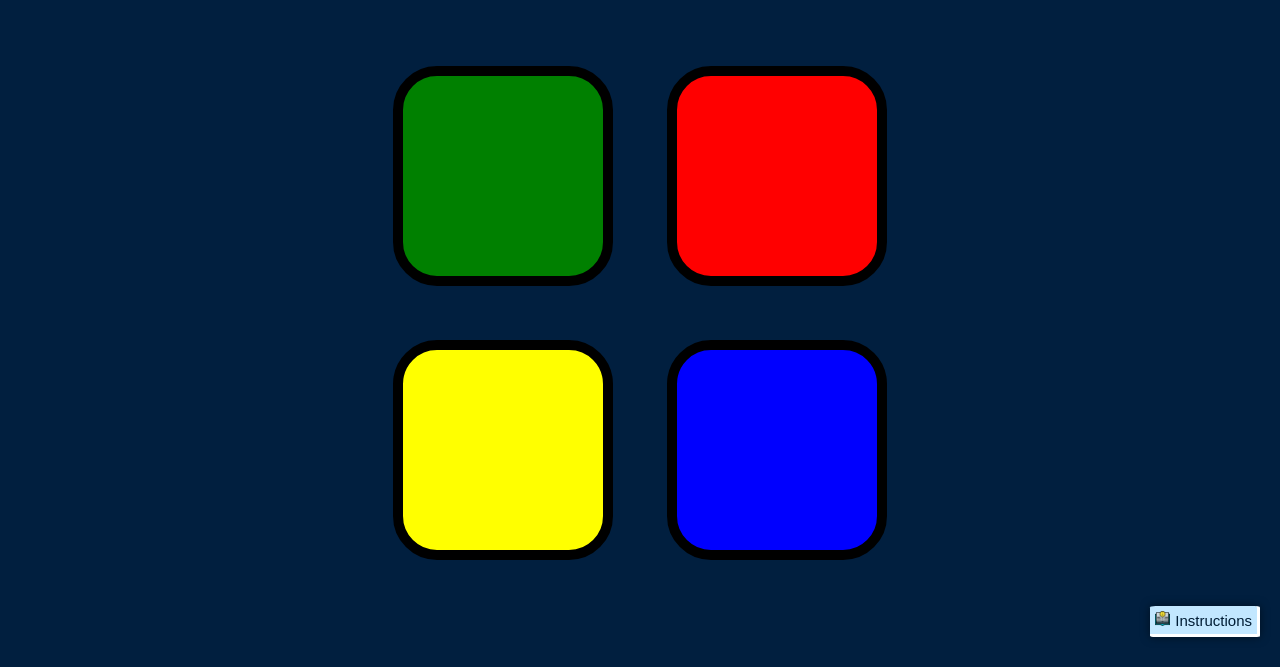
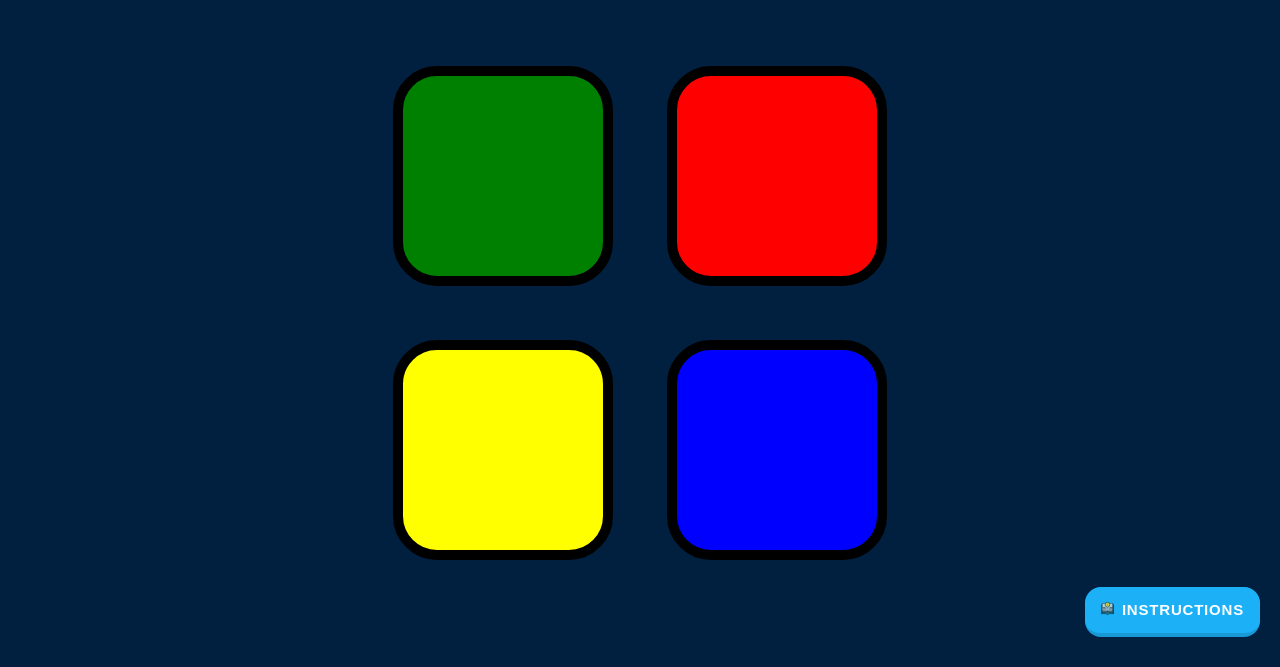
Before and after one commit to Arnab-batsy/Simon-Game, a plain HTML site: page index.html in a window 1280 px wide. Shown: the part 133-800 px from the top of the page. Drawn offline with nearby package versions, Linux system fonts and the light colour scheme.

Commit message:
Add the functionality to the instructions button

```diff
--- a/index.html
+++ b/index.html
@@ -36,7 +36,7 @@
   </div>
 
   <div class="fb-div">
-    <button class="fb"><img src="i.png">Instructions</button>
+    <button class="fb" onclick="window.open('https://github.com/Arnab-batsy/Simon-Game/blob/master/README.md', '_blank')" role="button"><img src="i.png">Instructions</button>
   </div>
 
 <script src="https://ajax.googleapis.com/ajax/libs/jquery/3.7.1/jquery.min.js"></script>
--- a/styles.css
+++ b/styles.css
@@ -59,20 +59,74 @@ body {
   right: 20px;
 }
 
-.fb {
-  background-color: #c2e7ff;
-  color: #001d35;
-  border: none;
-  border-radius: 5%;
-  border-bottom: 3px solid white;
-  border-right: 3px solid white;
-  padding: 5px;
-  font-size: 15px;
-  cursor: pointer;
-  box-shadow: 0px 0px 10px 0px rgba(0,0,0,0.5);
+
+img{
+  height: 13px;
+  margin-right: 8px;
+  opacity: 0.8;
 }
 
-img{
-  height: 15px;
-  margin-right: 5px;
+.fb {
+  appearance: button;
+  background-color: #1899D6;
+  border: solid transparent;
+  border-radius: 16px;
+  border-width: 0 0 4px;
+  box-sizing: border-box;
+  color: #FFFFFF;
+  cursor: pointer;
+  display: inline-block;
+  font-family: din-round,sans-serif;
+  font-size: 15px;
+  font-weight: 700;
+  letter-spacing: .8px;
+  line-height: 20px;
+  margin: 0;
+  outline: none;
+  overflow: visible;
+  padding: 13px 16px;
+  text-align: center;
+  text-transform: uppercase;
+  touch-action: manipulation;
+  transform: translateZ(0);
+  transition: filter .2s;
+  user-select: none;
+  -webkit-user-select: none;
+  vertical-align: middle;
+  white-space: nowrap;
+  width: 100%;
 }
+
+.fb:after {
+  background-clip: padding-box;
+  background-color: #1CB0F6;
+  border: solid transparent;
+  border-radius: 16px;
+  border-width: 0 0 4px;
+  bottom: -4px;
+  content: "";
+  left: 0;
+  position: absolute;
+  right: 0;
+  top: 0;
+  z-index: -1;
+}
+
+.fb:main,
+.fb:focus {
+  user-select: auto;
+}
+
+.fb:hover:not(:disabled) {
+  filter: brightness(1.1);
+  -webkit-filter: brightness(1.1);
+}
+
+.fb:disabled {
+  cursor: auto;
+}
+
+.fb:active {
+  border-width: 4px 0 0;
+  background: none;
+}
```
